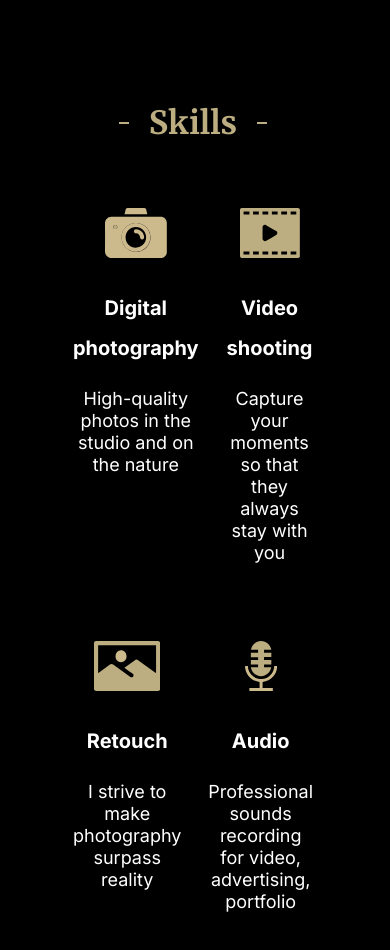
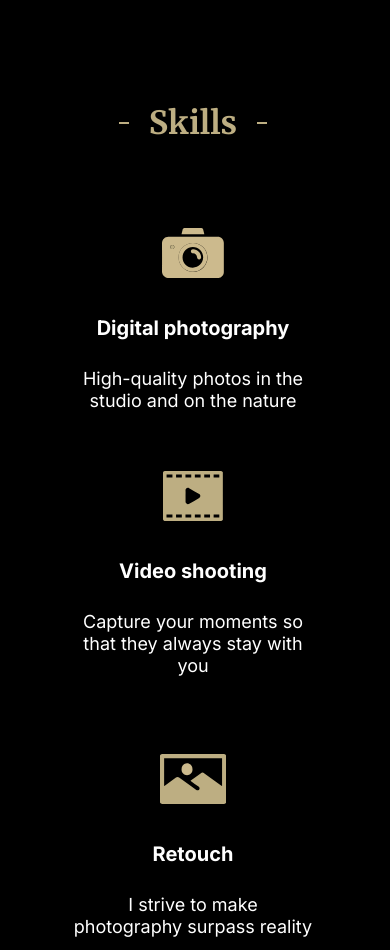
Before and after one commit to AndreiArtsiomenko/portfolio, a plain HTML site: page index.html in a window 390 px wide. Shown: the part 635-1585 px from the top of the page. Drawn offline with Linux system fonts and the light colour scheme.

Commit message:
fead: add adaptive to skills

```diff
--- a/css/style.css
+++ b/css/style.css
@@ -93,6 +93,7 @@ h3 {
   }
 }
 
+
 /*--------------------LIGHT-THEME--------------------------------------*/
 
 .main__skills.light-theme,
@@ -162,13 +163,13 @@ h3 {
 }
 
 @media (max-width: 768px) {
-
   .btn-gold,
   .portfolio-btn {
     min-width: 219px;
     min-height: 54px;
   }
 }
+
 
 /*--------------------HEADER--------------------------------------*/
 
@@ -291,6 +292,7 @@ h3 {
   height: 100%;
 }
 
+
 /*--------------------HEADER(adaptive)--------------------------------------*/
 
 @media (max-width: 768px) {
@@ -299,24 +301,19 @@ h3 {
     padding-right: 64px;
     background-image: url('../assets/img/bg-tablet.jpg');
   }
-
   .header__logo {
     order: 0;
   }
-
   .header__switch-lng {
     margin-left: auto;
     order: 1;
   }
-
   .header__theme {
     order: 1;
   }
-
   .switch-lng__btn {
     font-weight: 700;
   }
-
   .nav__icon {
     position: relative;
     z-index: 10;
@@ -327,7 +324,6 @@ h3 {
     cursor: pointer;
     order: 2;
   }
-
   .nav__icon::before,
   .nav__icon::after,
   .nav__icon span {
@@ -338,40 +334,31 @@ h3 {
     transition: all 0.5s ease 0s;
     background-color: var(--color-white);
   }
-
   .nav__icon::before,
   .nav__icon::after {
     content: "";
   }
-
   .nav__icon::before {
     top: 0;
   }
-
   .nav__icon::after {
     bottom: 0;
   }
-
   .nav__icon span {
     top: 50%;
     transform: scale(1) translate(0px, -50%);
   }
-
   .nav__icon.open span {
     transform: scale(0) translate(0px, -50%);
   }
-
   .nav__icon.open::before {
     top: 50%;
     transform: rotate(-45deg) translate(0, -50%);
   }
-
   .nav__icon.open::after {
     top: 50%;
     transform: rotate(45deg) translate(0, -50%);
   }
-
-
   .header__nav {
     position: fixed;
     top: 0;
@@ -382,17 +369,14 @@ h3 {
     padding: 134px 30px 30px 127px;
     transition: all 0.5s ease 0s;
   }
-
   .nav__link {
     font-size: 35px;
     line-height: 73px;
   }
-
   .header__nav.open {
     background-color: var(--color-black);
     right: 0px;
   }
-
   .nav__list {
     flex-direction: column;
   }
@@ -404,11 +388,13 @@ h3 {
   }
 }
 
+
 /*--------------------MAIN--------------------------------------*/
 
 .main {
   flex: 1 1 auto;
 }
+
 
 /*--------------------MAIN(HERO)--------------------------------------*/
 
@@ -434,6 +420,7 @@ h3 {
   padding: 10px 0 25px;
 }
 
+
 /*--------------------MAIN(HERO)(adaptive)--------------------------------------*/
 
 @media (max-width: 768px) {
@@ -443,23 +430,21 @@ h3 {
     padding-bottom: 152px;
     background-image: url('../assets/img/bg-tablet.jpg');
   }
-
   .hero__body {
     max-width: 390px;
   }
-
   .hero__title {
     margin-bottom: 20px;
     font-size: 32px;
     font-weight: 400;
   }
-
   .hero__text {
     padding: 0;
     margin-bottom: 60px;
     line-height: 24px;
   }
 }
+
 
 /*--------------------MAIN(SKILLS)--------------------------------------*/
 
@@ -525,6 +510,7 @@ h3 {
   text-align: center;
 }
 
+
 /*--------------------MAIN(SKILLS)(adaptive)--------------------------------------*/
 
 @media (max-width: 1200px) {
@@ -539,28 +525,23 @@ h3 {
     width: 56%;
     padding-top: 80px;
   }
-
   .title-section {
     font-size: 32px;
     line-height: 2.5;
   }
-
   .skills__items {
     padding-top: 15px;
     padding-bottom: 70px;
     margin-left: 0px;
     margin-right: 0px;
   }
-
   .item__skill {
     padding: 80px 13px 9px;
   }
-
   .item__skill:nth-child(3),
   .item__skill:nth-child(4) {
     margin-top: 68px;
   }
-
   .item__text {
     padding: 20px 0 0;
     font-size: 18px;
@@ -568,6 +549,18 @@ h3 {
     line-height: 22px;
   }
 }
+
+@media (max-width: 605px) {
+  .skills__items {
+    flex-direction: column;
+    align-items: center;
+  }
+  .item__skill {
+    max-width: 320px;
+    margin-top: 50px;
+  }
+}
+
 
 /*--------------------MAIN(PORTFOLIO)--------------------------------------*/
 
@@ -586,17 +579,18 @@ h3 {
   gap: 25px 25px;
 }
 
+
 /*--------------------MAIN(PORTFOLIO)(adaptive)--------------------------------------*/
 
 @media (max-width: 768px) {
   .portfolio__buttons {
     padding: 51px 0;
   }
-
   .portfolio__items {
     margin-top: 10px;
   }
 }
+
 
 /*--------------------MAIN(VIDEO)--------------------------------------*/
 
@@ -635,6 +629,7 @@ h3 {
   filter: invert(26%) sepia(18%) saturate(529%) hue-rotate(7deg) brightness(90%) contrast(94%);
 }
 
+
 /*--------------------MAIN(VIDEO)(adaptive)--------------------------------------*/
 
 @media (max-width: 768px) {
@@ -643,13 +638,13 @@ h3 {
     margin-right: -94px;
     padding-bottom: 5px;
   }
-
   .player-video__button {
     min-height: 65px;
     min-width: 65px;
     left: 350px;
   }
 }
+
 
 /*--------------------MAIN(PRICE)--------------------------------------*/
 
@@ -698,26 +693,25 @@ h3 {
   padding-bottom: 40px;
 }
 
+
 /*--------------------MAIN(PRICE)(adaptive)--------------------------------------*/
 
 @media (max-width: 768px) {
   .price__row {
     justify-content: center;
   }
-
   .price__column {
     flex: 0 1 67%;
     margin-bottom: 50px;
   }
-
   .price__column:last-child {
     margin-bottom: 0px;
   }
-
   .price__column:first-child {
     margin-top: -8px;
   }
 }
+
 
 /*--------------------MAIN(CONTACT)--------------------------------------*/
 
@@ -780,6 +774,7 @@ textarea.input {
   margin-top: 30px;
 }
 
+
 /*--------------------MAIN(CONTACT)(adaptive)--------------------------------------*/
 
 @media (max-width: 768px) {
@@ -791,16 +786,13 @@ textarea.input {
     background-size: auto 600px;
     background-image: url('../assets/img/contacts-tablet.png');
   }
-
   .contacts__title {
     margin-bottom: 10px;
     font-size: 32px;
   }
-
   .contacts__body {
     text-align: center;
   }
-
   .contacts__form {
     margin-top: 40px;
   }
@@ -812,7 +804,9 @@ textarea.input {
   }
 }
 
+
 /*--------------------FOOTER--------------------------------------*/
+
 .footer__container {
   background-color: var(--color-black);
 }
@@ -895,6 +889,7 @@ textarea.input {
   height: 100%;
 }
 
+
 /*--------------------FOOTER(adaptive)--------------------------------------*/
 
 @media (max-width: 768px) {
@@ -904,12 +899,10 @@ textarea.input {
     align-items: center;
     padding-top: 17px;
   }
-
   .school {
     margin-top: -10px;
     padding-left: 5px;
   }
-
   .social__row {
     padding: 16px 0 1px 1px;
   }
--- a/index.html
+++ b/index.html
@@ -51,8 +51,7 @@
           <div class="hero__body">
             <h1 class="hero__title" data-i18="hero-title">Alexa Rise</h1>
             <p class="hero__text" data-i18="hero-text">
-              Save sincere emotions, romantic feelings and happy moments of life together with professional photographer
-              Alexa Rise
+              Save sincere emotions, romantic feelings and happy moments of life together with professional photographer Alexa Rise
             </p>
             <form action="#">
               <div class="hero__buttons">
@@ -82,8 +81,7 @@
             </div>
             <div class="item__skill">
               <h4 class="item__subtitle" data-i18="skill-title-4">Audio</h4>
-              <p class="item__text" data-i18="skill-text-4">Professional sounds recording for video, advertising,
-                portfolio
+              <p class="item__text" data-i18="skill-text-4">Professional sounds recording for video, advertising, portfolio
               </p>
             </div>
           </div>
@@ -99,7 +97,7 @@
               <button class="portfolio__button portfolio-btn" data-season="winter" data-i18="winter">Winter</button>
               <button class="portfolio__button portfolio-btn" data-season="spring" data-i18="spring">Spring</button>
               <button class="portfolio__button portfolio-btn" data-season="summer" data-i18="summer">Summer</button>
-              <button class="portfolio__button portfolio-btn" data-season="autumn" data-i18="autumn">Autumn</button>
+              <button class="portfolio__button portfolio-btn active" data-season="autumn" data-i18="autumn">Autumn</button>
             </div>
             <div class="portfolio__items">
               <div class="portfolio__img-item">
```
